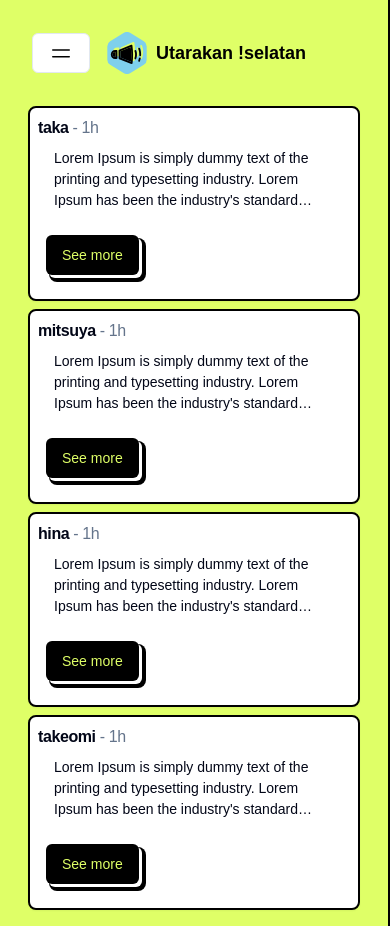
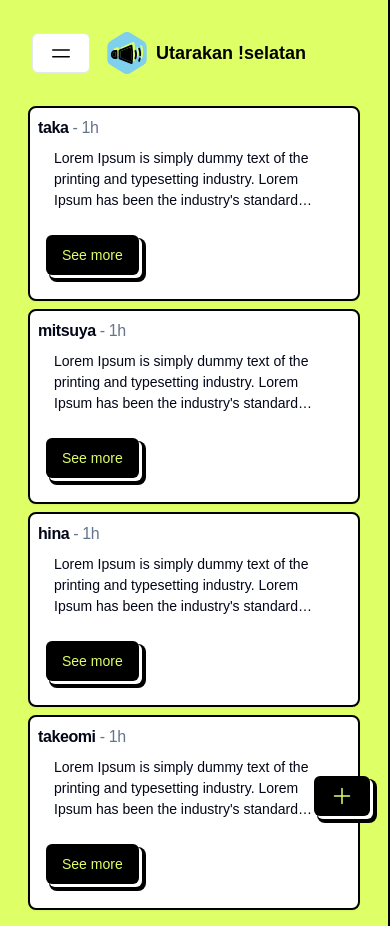
Before and after one commit to takachan0012/curhatinAja-FE, a React (Vite) app: page / in a window 390 px wide. Built offline with nearby package versions, Linux system fonts and the light colour scheme; a web font is replaced by a local one.

Commit message:
feat: add sheet sm device

```diff
--- a/src/pages/feeds.jsx
+++ b/src/pages/feeds.jsx
@@ -33,7 +33,7 @@ const Feeds = () => {
                                 </Button>
                             </SheetTrigger>
                             <SheetContent side='left'>
-                                <SheetHeader>
+                                <SheetHeader className='flex flex-col items-center'>
                                     <svg xmlns="http://www.w3.org/2000/svg" fill="none" viewBox="0 0 24 24" strokeWidth={1.5} stroke="currentColor" className="h-[42px]">
                                         <path strokeLinecap="round" strokeLinejoin="round" d="M17.982 18.725A7.488 7.488 0 0 0 12 15.75a7.488 7.488 0 0 0-5.982 2.975m11.963 0a9 9 0 1 0-11.963 0m11.963 0A8.966 8.966 0 0 1 12 21a8.966 8.966 0 0 1-5.982-2.275M15 9.75a3 3 0 1 1-6 0 3 3 0 0 1 6 0Z" />
                                     </svg>
@@ -91,6 +91,12 @@ const Feeds = () => {
                     <Button className='absolute -right-14 bottom-1 -mt-2 font-bold'>Post</Button>
                 </div>
             </section>
+            <section className="fixed bottom-7 right-5 lg:hidden">
+                <Button className='font-bold'><svg xmlns="http://www.w3.org/2000/svg" fill="none" viewBox="0 0 24 24" strokeWidth={1.5} stroke="currentColor" className="w-6 h-6">
+                    <path strokeLinecap="round" strokeLinejoin="round" d="M12 4.5v15m7.5-7.5h-15" />
+                </svg>
+                </Button>
+            </section>
         </div>
     )
 }
```
